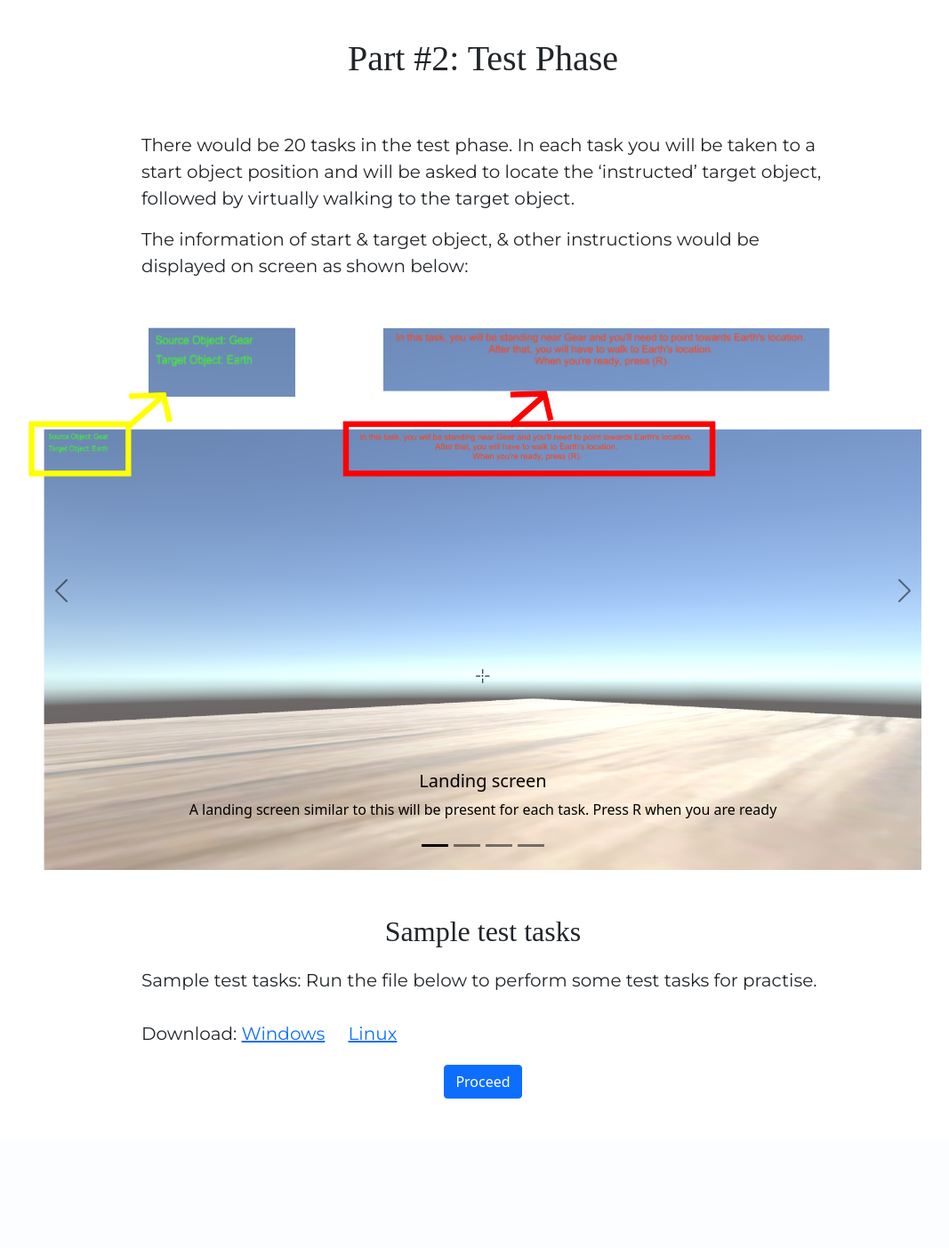
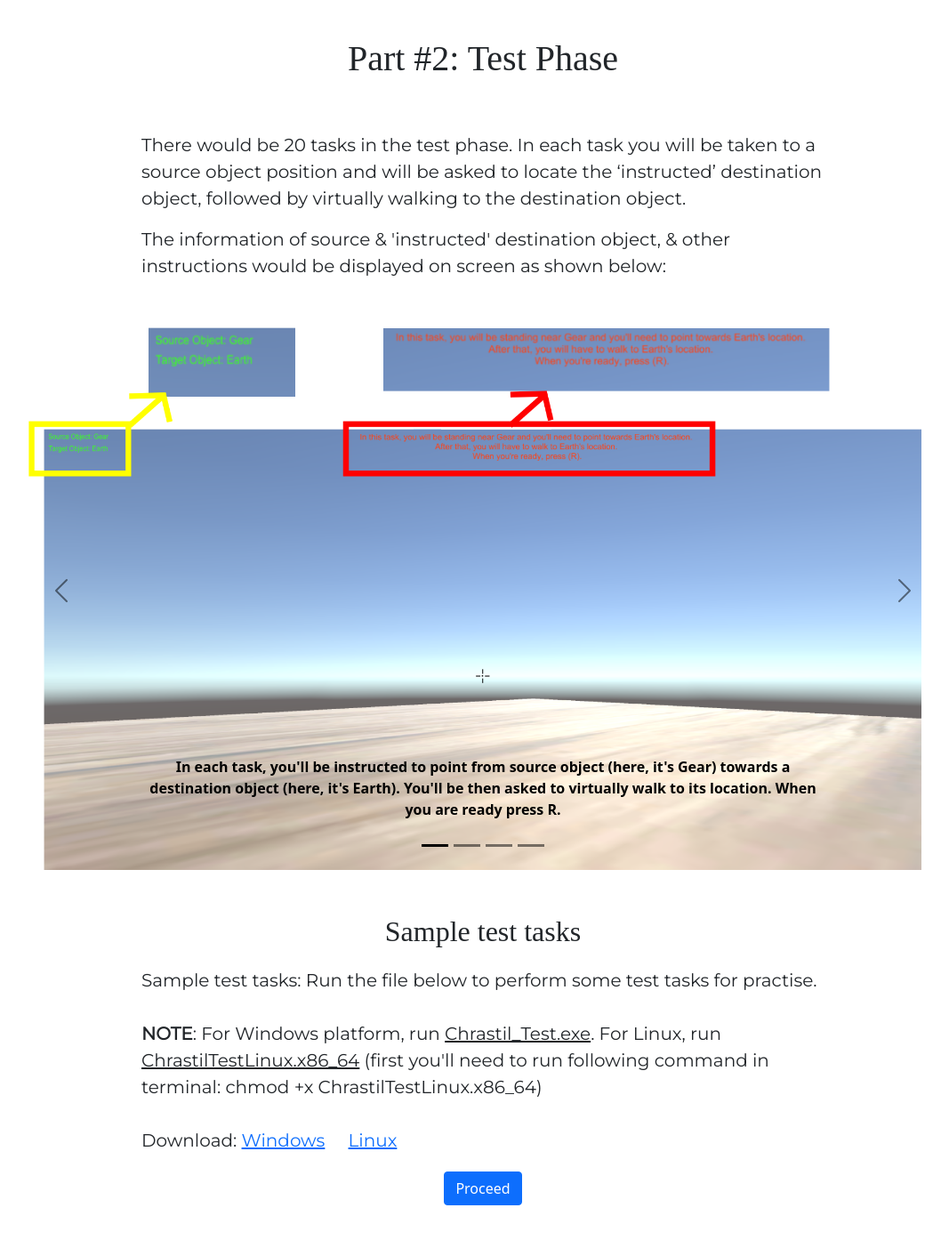
Before and after one commit to DevAcc-MS/Research-Experiment-Platform-, a Flask app: page /gaming/testPhase in a window 1280 px wide. Shown: the part 56-1459 px from the top of the page at 89% size, without its empty margins (97-1164 px from the left). Before the commit the page ends 1291 px from the top, so only its background shows below. Run offline with Flask 2, Linux system fonts and the light colour scheme; some web fonts are replaced.

Commit message:
Added more details and rephrased instructions

```diff
--- a/flaskr/modules/gaming/templates/gaming/testPhase.html
+++ b/flaskr/modules/gaming/templates/gaming/testPhase.html
@@ -12,10 +12,11 @@
         </div>
         <div style="margin-top: 50px; font-family: 'Montserrat', sans-serif; font-size: 20px;">
 
-            <p>There would be 20 tasks in the test phase. In each task you will be taken to a start object position and will be asked to locate the ‘instructed’ target object, followed by virtually walking to the target object. </p>
-            <p> The information of start & target object, & other instructions would be displayed on screen as shown below: </p>
+          <p>There would be 20 tasks in the test phase. In each task you will be taken to a source object position and will be asked to locate the ‘instructed’ destination object, followed by virtually walking to the destination object. </p>
+          <p> The information of source & 'instructed' destination object, & other instructions would be displayed on screen as shown below: </p>
         </div>
     </div>
+
     <div class="container">
       <div id="carouselExampleDark" class="carousel carousel-dark slide" data-bs-ride="carousel">
           <div class="carousel-indicators">
@@ -28,29 +29,29 @@
             <div class="carousel-item active" data-bs-interval="10000">
               <img src="{{ url_for('static', filename='img/Screen_1.png') }}" class="d-block w-100" alt="Screen1">
               <div class="carousel-caption d-none d-md-block">
-                  <h5>Landing screen</h5>
-                  <p>A landing screen similar to this will be present for each task. Press R when you are ready</p>
+                <h5></h5>
+                <p><b>In each task, you'll be instructed to point from source object (here, it's Gear) towards a destination object (here, it's Earth). You'll be then asked to virtually walk to its location. When you are ready press R.</b></p>
               </div>
             </div>
-              <div class="carousel-item" data-bs-interval="2000">
+            <div class="carousel-item" data-bs-interval="10000">
               <img src="{{ url_for('static', filename='img/Screen_2.png') }}" class="d-block w-100" alt="Screen2">
               <div class="carousel-caption d-none d-md-block">
-                  <h5>Orientation</h5>
-                  <p>After pressing R, walls & source object will appear for few seconds to help you orient according to surrounding</p>
+                <h5></h5>
+                <p><b>You'll have 10 seconds to orient yourself in the virtual environment, after which walls & objects will disappear. </b></p>
               </div>
             </div>
-              <div class="carousel-item" data-bs-interval="2000">
+            <div class="carousel-item" data-bs-interval="10000">
               <img src="{{ url_for('static', filename='img/Screen_3.png') }}" class="d-block w-100" alt="Screen3">
               <div class="carousel-caption d-none d-md-block">
-                  <h5>Pointing Task</h5>
-                  <p>Once the walls disappear, press T to point towards the target object's location</p>
+                <h5></h5>
+                <p><b>Now orient yourself towards the location of destination object (here Snowman), and then Press T to register the pointing direction </b></p>
               </div>
             </div>
             <div class="carousel-item">
               <img src="{{ url_for('static', filename='img/Screen_4.png') }}" class="d-block w-100" alt="Screen4">
               <div class="carousel-caption d-none d-md-block">
-                  <h5>Walk to Target Object</h5>
-                  <p>Now, move to the location of target object and press 'C' </p>
+                <h5></h5>
+                <p><b>Now, walk towards the destination object's (here, Snowman) location. Once you think you have reached its location, press 'C' </b></p>
               </div>
             </div>
           </div>
@@ -71,6 +72,7 @@
         <div style="margin-top: 0.8rem; font-family: 'Montserrat', sans-serif; font-size: 20px;">
             Sample test tasks: Run the file below to perform some test tasks for practise. &nbsp; &nbsp;&nbsp; &nbsp;&nbsp; &nbsp;&nbsp; &nbsp;&nbsp; &nbsp;&nbsp; &nbsp;&nbsp; &nbsp;&nbsp; &nbsp;&nbsp; &nbsp;&nbsp;
             &nbsp;&nbsp; &nbsp;&nbsp; &nbsp;&nbsp; &nbsp;&nbsp; &nbsp;&nbsp; &nbsp;&nbsp;  <br>
+            <b>NOTE</b>: For Windows platform, run <u> Chrastil_Test.exe</u>. For Linux, run <u>ChrastilTestLinux.x86_64</u> (first you'll need to run following command in terminal: chmod +x ChrastilTestLinux.x86_64) <br><br>
 
             Download: <a href="https://iiitaphyd-my.sharepoint.com/:u:/g/personal/sharique_mohd_research_iiit_ac_in/EZY3Bdvt_YtIjUF8_3rJDbYBQeiCXUgzTO4UNZwWQ7w5IA?e=Xl3BIY">Windows</a> &nbsp; &nbsp;
             <a href="https://iiitaphyd-my.sharepoint.com/:u:/g/personal/sharique_mohd_research_iiit_ac_in/ESA3EM4aTe9DgqccbSyZv9IBYpwWlM8ea15NQj_KDWQy1A?e=kwafeM">Linux</a>
--- a/flaskr/modules/gaming/templates/gaming/testPhase2.html
+++ b/flaskr/modules/gaming/templates/gaming/testPhase2.html
@@ -16,7 +16,7 @@
             Test tasks: Run the file below to perform actual test tasks. &nbsp; &nbsp;&nbsp; &nbsp;&nbsp; &nbsp;&nbsp; &nbsp;&nbsp; &nbsp;&nbsp; &nbsp;&nbsp; &nbsp;&nbsp; &nbsp;&nbsp; &nbsp;&nbsp;
             &nbsp;&nbsp; &nbsp;&nbsp; &nbsp;&nbsp; &nbsp;&nbsp; &nbsp;&nbsp; &nbsp;&nbsp; &nbsp;&nbsp; &nbsp;&nbsp; &nbsp;&nbsp; &nbsp;
             &nbsp;&nbsp; &nbsp;&nbsp; &nbsp;&nbsp; &nbsp;&nbsp; &nbsp;&nbsp; &nbsp; &nbsp;&nbsp; &nbsp;&nbsp; &nbsp;&nbsp;  <br>
-
+            <b>NOTE</b>: For Windows platform, run <u> Chrastil_Test.exe</u>. For Linux, run <u>ChrastilTestLinux.x86_64</u> (first <br> you'll need to run following command in terminal: chmod +x ChrastilTestLinux.x86_64) <br><br>
             Download: <a href="https://iiitaphyd-my.sharepoint.com/:u:/g/personal/sharique_mohd_research_iiit_ac_in/EZY3Bdvt_YtIjUF8_3rJDbYBQeiCXUgzTO4UNZwWQ7w5IA?e=Xl3BIY">Windows</a> &nbsp; &nbsp;
             <a href="https://iiitaphyd-my.sharepoint.com/:u:/g/personal/sharique_mohd_research_iiit_ac_in/ESA3EM4aTe9DgqccbSyZv9IBYpwWlM8ea15NQj_KDWQy1A?e=kwafeM">Linux</a>
         </div>
--- a/flaskr/modules/nongaming/templates/nongaming/testPhase2.html
+++ b/flaskr/modules/nongaming/templates/nongaming/testPhase2.html
@@ -16,7 +16,7 @@
             Test tasks: Run the file below to perform actual test tasks. &nbsp; &nbsp;&nbsp; &nbsp;&nbsp; &nbsp;&nbsp; &nbsp;&nbsp; &nbsp;&nbsp; &nbsp;&nbsp; &nbsp;&nbsp; &nbsp;&nbsp; &nbsp;&nbsp;
             &nbsp;&nbsp; &nbsp;&nbsp; &nbsp;&nbsp; &nbsp;&nbsp; &nbsp;&nbsp; &nbsp;&nbsp; &nbsp;&nbsp; &nbsp;&nbsp; &nbsp;&nbsp; &nbsp;
             &nbsp;&nbsp; &nbsp;&nbsp; &nbsp;&nbsp; &nbsp;&nbsp; &nbsp;&nbsp; &nbsp; &nbsp;&nbsp; &nbsp;&nbsp; &nbsp;&nbsp;  <br>
-
+            <b>NOTE</b>: For Windows platform, run <u> Chrastil_Test.exe</u>. For Linux, run <u>ChrastilTestLinux.x86_64</u> (first <br> you'll need to run following command in terminal: chmod +x ChrastilTestLinux.x86_64) <br><br>
             Download: <a href="https://iiitaphyd-my.sharepoint.com/:u:/g/personal/sharique_mohd_research_iiit_ac_in/EZY3Bdvt_YtIjUF8_3rJDbYBQeiCXUgzTO4UNZwWQ7w5IA?e=Xl3BIY">Windows</a> &nbsp; &nbsp;
             <a href="https://iiitaphyd-my.sharepoint.com/:u:/g/personal/sharique_mohd_research_iiit_ac_in/ESA3EM4aTe9DgqccbSyZv9IBYpwWlM8ea15NQj_KDWQy1A?e=kwafeM">Linux</a>
         </div>
```
Also changed, not shown: flaskr/modules/nongaming/templates/nongaming/testPhase.html (+13 -12 lines). Lines whose indentation alone changed are shown as unchanged.
